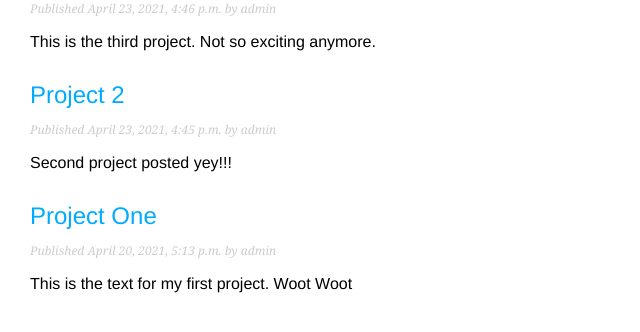
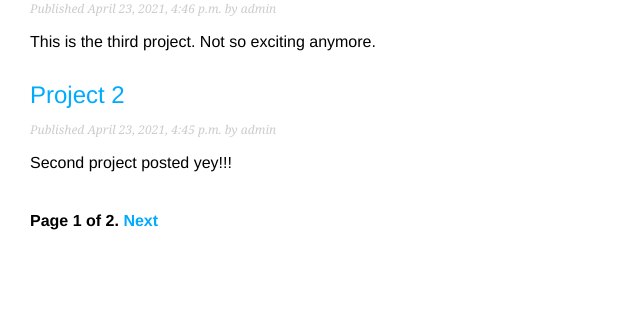
Before and after one commit to marcellpaganini/DjangoPortfolio, a Django app: page /portfolio/ in a window 1280 px wide. Shown: the part 260-592 px from the top of the page, without its empty margins (0-640 px from the left). Run offline with Django 3.2, Linux system fonts and the light colour scheme; data comes from the database, SQL or seed files in the repository; both versions use the stored data as it was after the commit.

Commit message:
pagination

```diff
--- /dev/null
+++ b/myportfolio/portfolio/templates/pagination.html
@@ -0,0 +1,13 @@
+<div class="pagination">
+    <span class="step-links">
+        {% if page.has_previous %}
+            <a href="?page={{ page.previous_page_number }}">Previous</a>
+        {% endif %}
+        <span class="current">
+            Page {{ page.number }} of {{ page.paginator.num_pages }}.
+        </span>
+        {% if page.has_next %}
+            <a href="?page={{ page.next_page_number }}">Next</a>
+        {% endif %}
+    </span>
+</div>
--- a/myportfolio/portfolio/templates/portfolio/project/list.html
+++ b/myportfolio/portfolio/templates/portfolio/project/list.html
@@ -14,4 +14,5 @@
         </p>
         {{ project.body|truncatewords:30|linebreaks }}
     {% endfor %}
+    {% include "pagination.html" with page=projects %}
 {% endblock %}
--- a/myportfolio/portfolio/views.py
+++ b/myportfolio/portfolio/views.py
@@ -1,13 +1,26 @@
 from django.shortcuts import render, get_object_or_404
 from .models import Project
+from django.core.paginator import Paginator, EmptyPage,\
+                                  PageNotAnInteger
 
 
 # Create your views here.
 def project_list(request):
-    projects = Project.published.all()
+    object_list = Project.published.all()
+    paginator = Paginator(object_list, 3)  # 3 projects in each page
+    page = request.GET.get('page')
+    try:
+        projects = paginator.page(page)
+    except PageNotAnInteger:
+        # If page is note an integer deliver the first page
+        projects = paginator.page(1)
+    except EmptyPage:
+        # If page is out of range deliver last page of results
+        projects = paginator.page(paginator.num_pages)
     return render(request,
                   'portfolio/project/list.html',
-                  {'projects': projects})
+                  {'page': page,
+                   'projects': projects})
 
 
 def project_detail(request, year, month, day, project):
```
Also changed, not shown: myportfolio/db.sqlite3.
